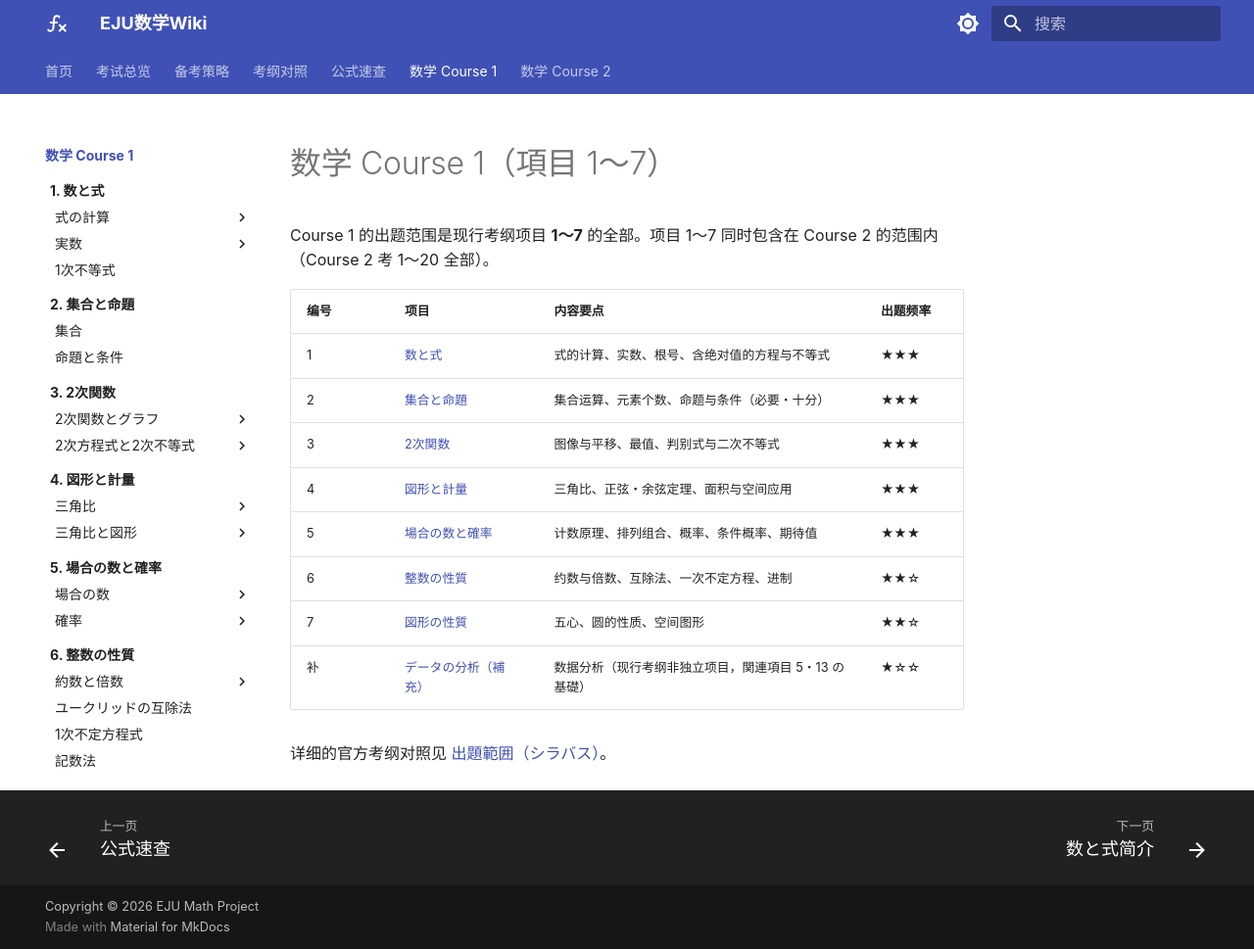
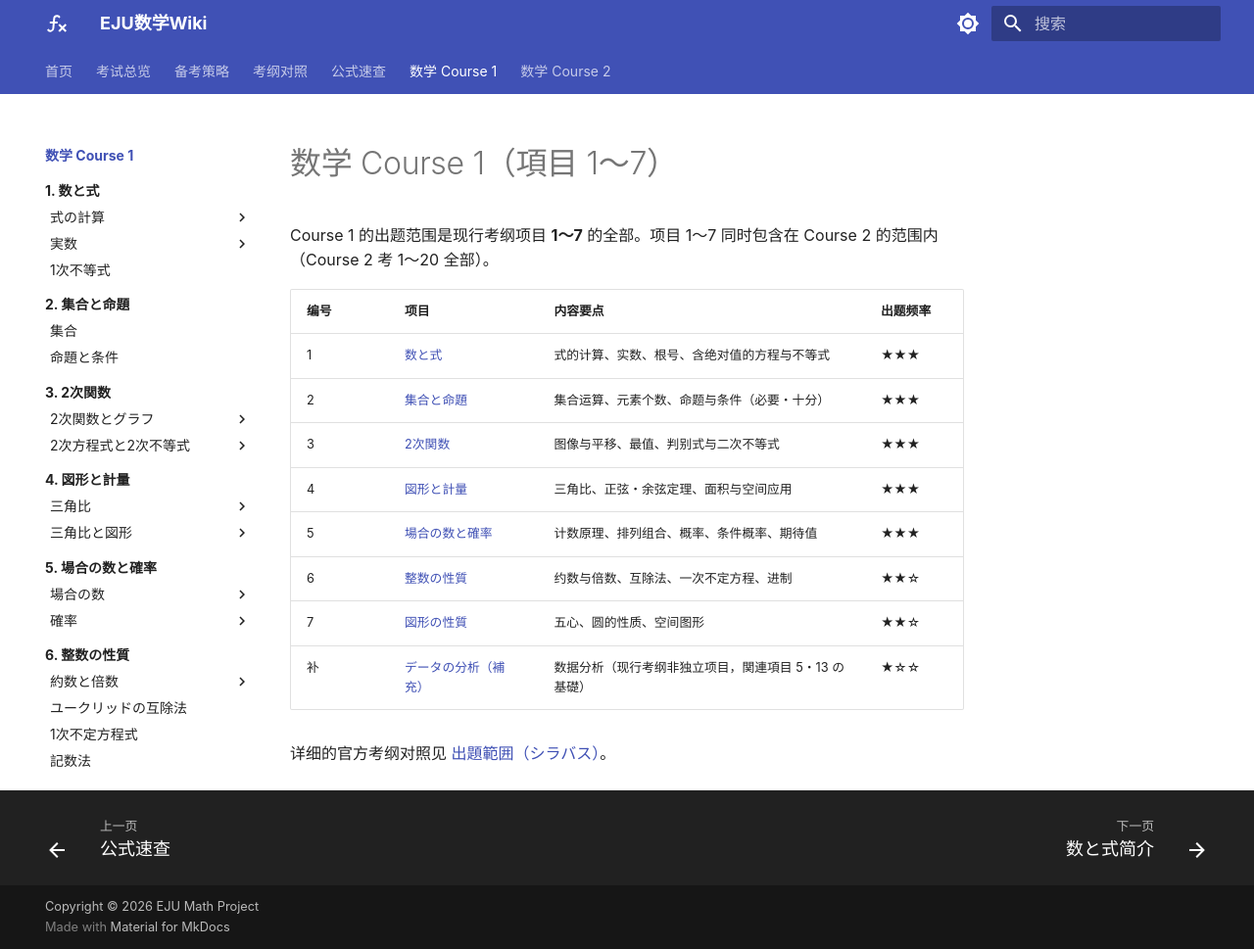
Before and after one commit to NoobCoderBigRoc/eju-math, an MkDocs documentation site: the page built from docs/course1/index.md, in a window 1280 px wide and 969 px high. Shown: the whole window at 98% size. Built offline with MkDocs 1.6.1 and Material for MkDocs 9.7.7, drawn with Linux system fonts in a browser that asks for light colours.

Commit message:
style: 缩进从分组层起（Course 与项目两级不缩进）

```diff
--- a/docs/stylesheets/extra.css
+++ b/docs/stylesheets/extra.css
@@ -22,8 +22,8 @@
   font-weight: 700;
 }
 
-/* 侧边栏逐级缩进（OI Wiki 式）：每深入一层导航，子列表整体右移一档，
-   使「项目 → 分组 → 细目」的层级一眼可辨 */
-.md-sidebar--primary .md-nav__list .md-nav__list {
+/* 侧边栏逐级缩进（OI Wiki 式）：「数学 Course」与「项目」两级不缩进，
+   从「分组」起每深入一层，子列表整体右移一档，使层级一眼可辨 */
+.md-sidebar--primary .md-nav__list .md-nav__list .md-nav__list {
   padding-left: 0.85rem;
 }
```
